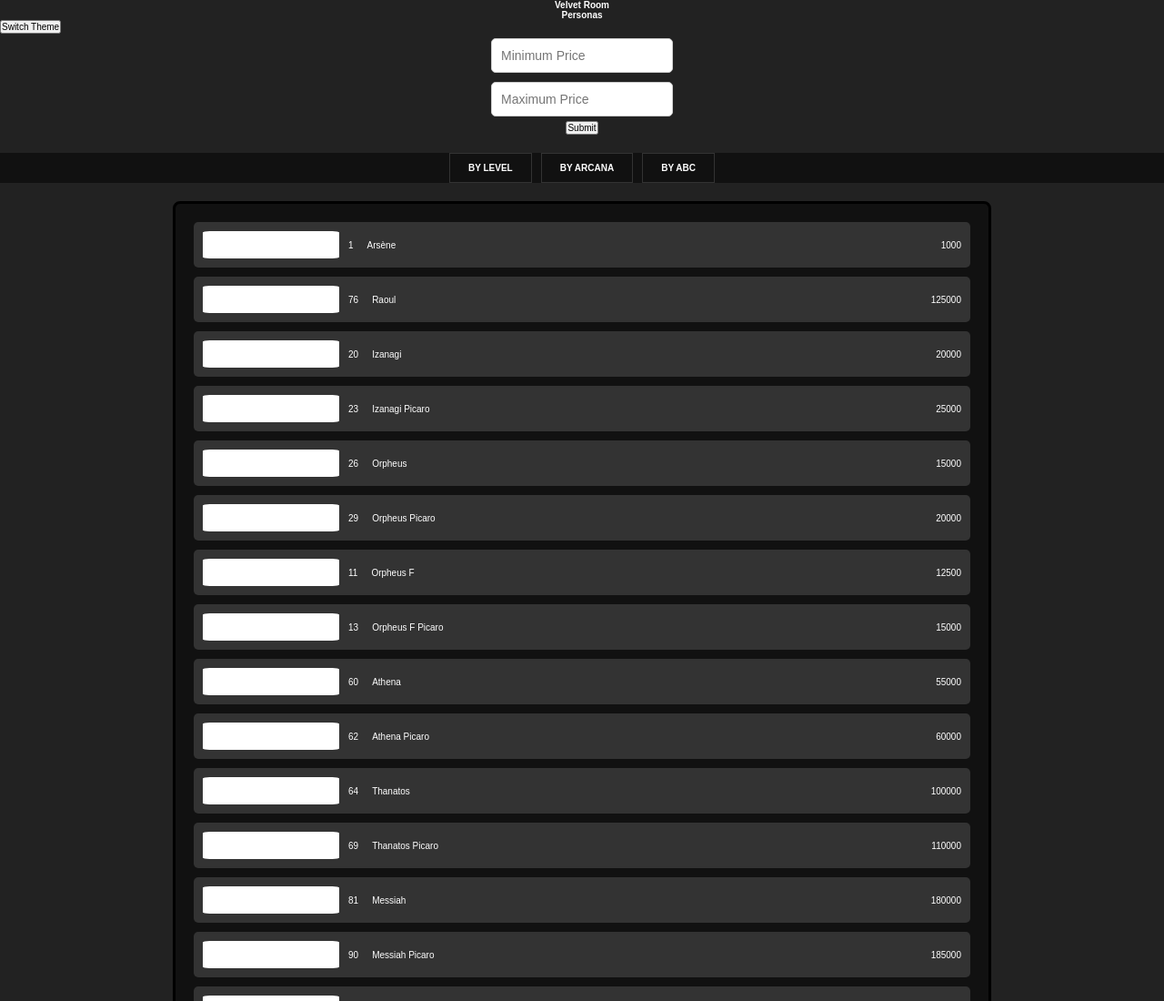
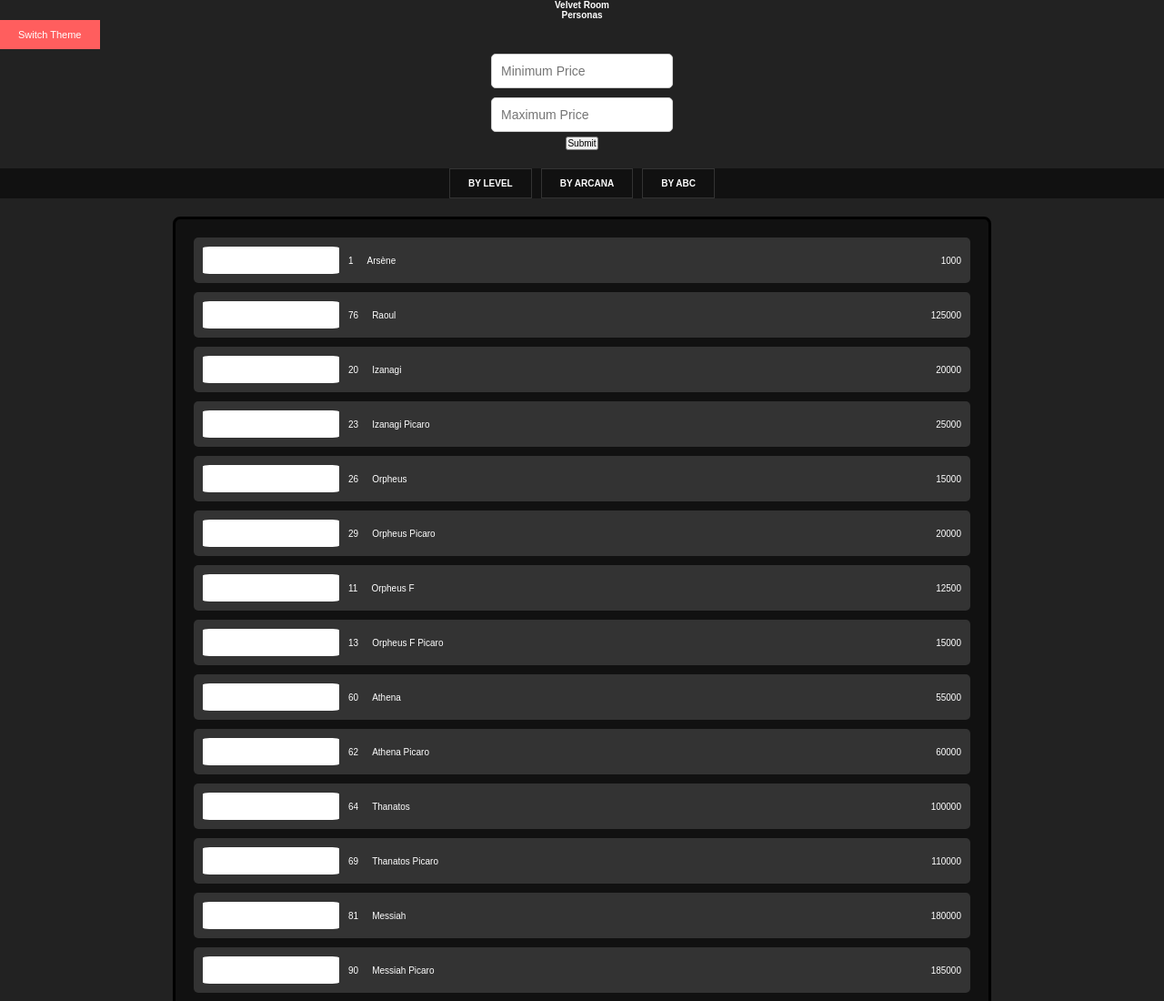
Before and after one commit to staten-island-tech/vite-project-NotLeo27, a website built with Vite: page NewProject/index.html in a window 1280 px wide. Shown: the top 1100 px of the page at 91% size. Built offline with nearby package versions, Linux system fonts and the light colour scheme; files whose address does not match are found by name.

Commit message:
The real question to be asked Where have I been?

```diff
--- a/NewProject/CSS/style.css
+++ b/NewProject/CSS/style.css
@@ -13,16 +13,25 @@
 body.p3-theme {
     background-color: #001c29; /* Persona 3 dark blue */
     color: #c0c0c0;
-  }
+}
 
-  body.p3-theme h1 {
+body.p3-theme h1 {
     color: #8ab5d3; /* Persona 3 Blue */
-  }
+}
 
-  body.p3-theme p {
+body.p3-theme p {
     color: #b0b0b0;
-  }
+}
 
+#switchThemeButton {
+  background-color: #ff5e5e; /* Persona 5 Red */
+  color: white;
+  font-size: 1.1em;
+  padding: 10px 20px;
+  border: none;
+  cursor: pointer;
+  transition: background-color 0.3s;
+}
 
 .banner {
     width: 100%;
```
